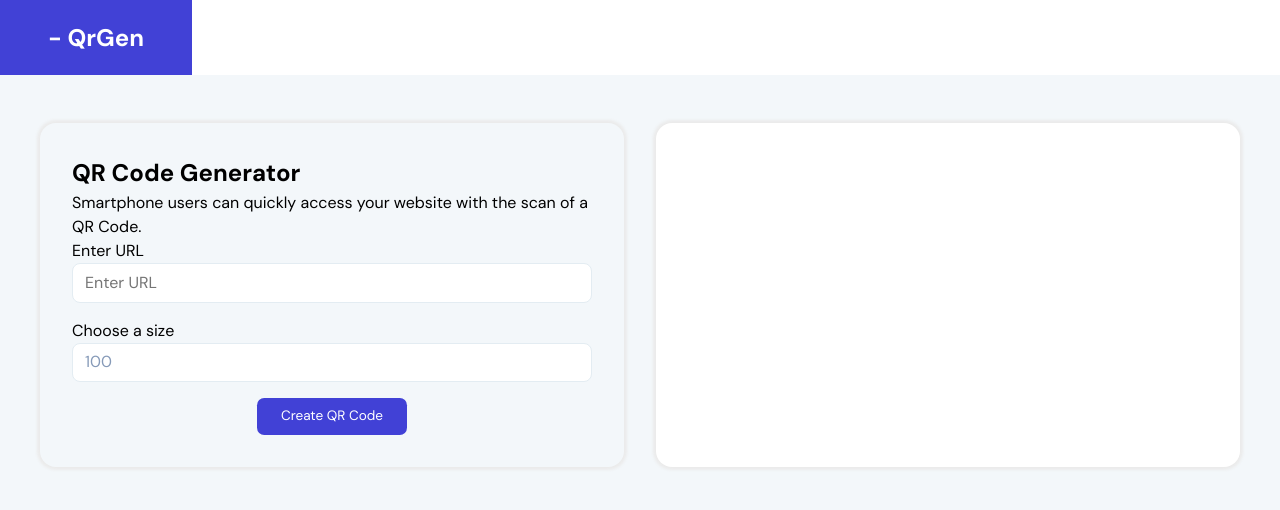
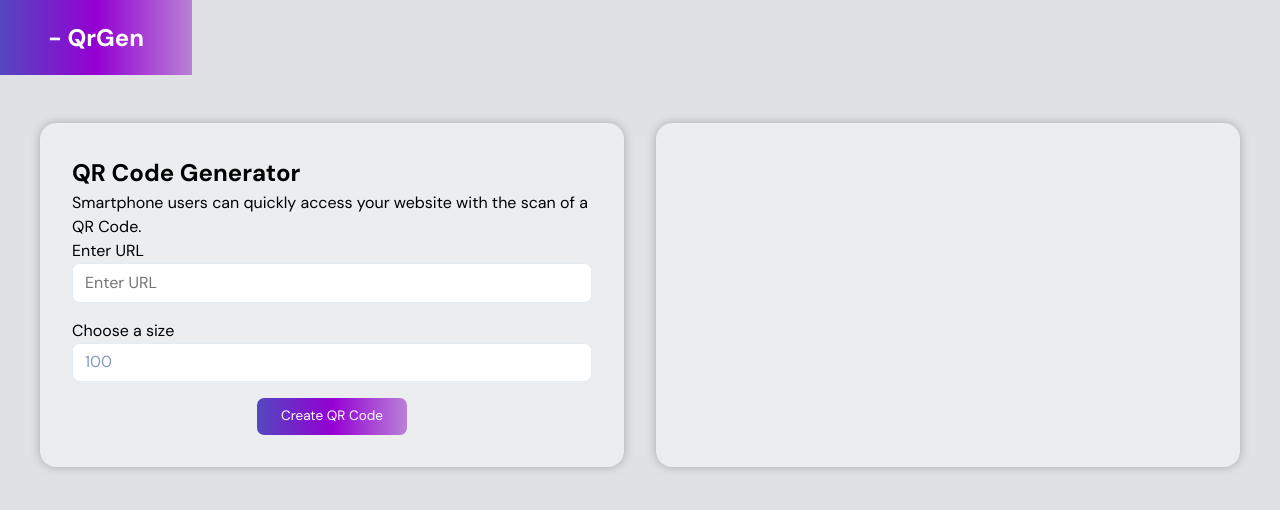
Before and after one commit to ceriustech/qrgen, a React (Create React App) app: page / in a window 1280 px wide. Shown: the top 510 px of the page. Built offline with nearby package versions, Linux system fonts and the light colour scheme.

Commit message:
feat: Added more styles, changed background coloring for components

```diff
--- a/src/App.css
+++ b/src/App.css
@@ -1,3 +1,3 @@
 body {
-	background-color: #f3f7fa;
+	background-color: #dfe1e5;
 }
--- a/src/components/Header/styles.js
+++ b/src/components/Header/styles.js
@@ -1,17 +1,29 @@
 import styled from 'styled-components';
-import { BACKGROUND_COLORS } from '../../global/styles/Colors';
+import {
+	TEXT_COLORS,
+	BACKGROUND_COLORS,
+	BASE_COLORS,
+} from '../../global/styles/Colors';
 
-const { background4, background2 } = BACKGROUND_COLORS;
+const { white } = TEXT_COLORS;
+const { background1 } = BACKGROUND_COLORS;
+const { darkBlue, purple, lightPurple } = BASE_COLORS;
 
 export const Wrapper = styled.header`
-	background-color: ${background4};
+	background-color: ${background1};
 	font-size: 12px;
 	height: 75px;
 	min-width: 100%;
 `;
 
 export const LogoContainer = styled.div`
-	background-color: ${background2};
+background: linear-gradient(
+	to right,
+	${darkBlue},
+	${purple},
+	${lightPurple}
+);
+color: ${white};
 	color: #fff;
   display flex;
   justify-content: center;
--- a/src/components/QrCodeGenerator/styles.js
+++ b/src/components/QrCodeGenerator/styles.js
@@ -6,8 +6,8 @@ import {
 } from '../../global/styles/Colors';
 
 const { white } = TEXT_COLORS;
-const { background2, background4 } = BACKGROUND_COLORS;
-const { baseColor1 } = BASE_COLORS;
+const { background4 } = BACKGROUND_COLORS;
+const { baseColor1, darkBlue, purple, lightPurple } = BASE_COLORS;
 
 export const Container = styled.div`
 	display: grid;
@@ -17,9 +17,10 @@ export const Container = styled.div`
 `;
 
 export const FormWrapper = styled.section`
-	-webkit-box-shadow: 0px 0px 3px 3px rgba(235, 235, 235, 1);
-	-moz-box-shadow: 0px 0px 3px 3px rgba(235, 235, 235, 1);
-	box-shadow: 0px 0px 3px 3px rgba(235, 235, 235, 1);
+	background-color: ${background4};
+	-webkit-box-shadow: 0px 0px 10px 0px rgba(168, 168, 168, 1);
+	-moz-box-shadow: 0px 0px 10px 0px rgba(168, 168, 168, 1);
+	box-shadow: 0px 0px 10px 0px rgba(168, 168, 168, 1);
 	border-radius: 1rem;
 	padding: 2rem;
 `;
@@ -31,10 +32,15 @@ export const StyledForm = styled.form`
 
 export const QrCodeWrapper = styled.section`
 	background-color: ${background4};
-	-webkit-box-shadow: 0px 0px 3px 3px rgba(235, 235, 235, 1);
-	-moz-box-shadow: 0px 0px 3px 3px rgba(235, 235, 235, 1);
-	box-shadow: 0px 0px 3px 3px rgba(235, 235, 235, 1);
+	-webkit-box-shadow: 0px 0px 10px 0px rgba(168, 168, 168, 1);
+	-moz-box-shadow: 0px 0px 10px 0px rgba(168, 168, 168, 1);
+	box-shadow: 0px 0px 10px 0px rgba(168, 168, 168, 1);
 	border-radius: 1rem;
+	display: flex;
+	justify-content: center;
+	flex-direction: column;
+	align-items: center;
+	row-gap: 1.5rem;
 	padding: 2rem;
 `;
 
@@ -52,7 +58,7 @@ export const StyledInput = styled.input`
 export const StyledButton = styled.button`
 	border: none;
 	border-radius: 0.45rem;
-	background-color: ${background2};
+	background: linear-gradient(to right, ${darkBlue}, ${purple}, ${lightPurple});
 	color: ${white};
 	font-size: 0.85rem;
 	margin: 0 auto;
--- a/src/global/styles/Colors.js
+++ b/src/global/styles/Colors.js
@@ -4,13 +4,18 @@ export const TEXT_COLORS = {
 };
 
 export const BACKGROUND_COLORS = {
-	background1: '#F3F7FA',
+	background1: '#DFE1E5',
 	background2: '#4141D6',
 	background3: '#D4D4D4',
-	background4: '#FFF',
+	background4: '#EBEDEF',
 	background5: '##BB82D4',
 };
 
 export const BASE_COLORS = {
 	baseColor1: '#869AB8',
+	blue: '#00008b',
+	darkBlue: '#5348BF',
+	lightBlue: '#3F95CF',
+	purple: '#9400d3',
+	lightPurple: '#B981D6',
 };
```
